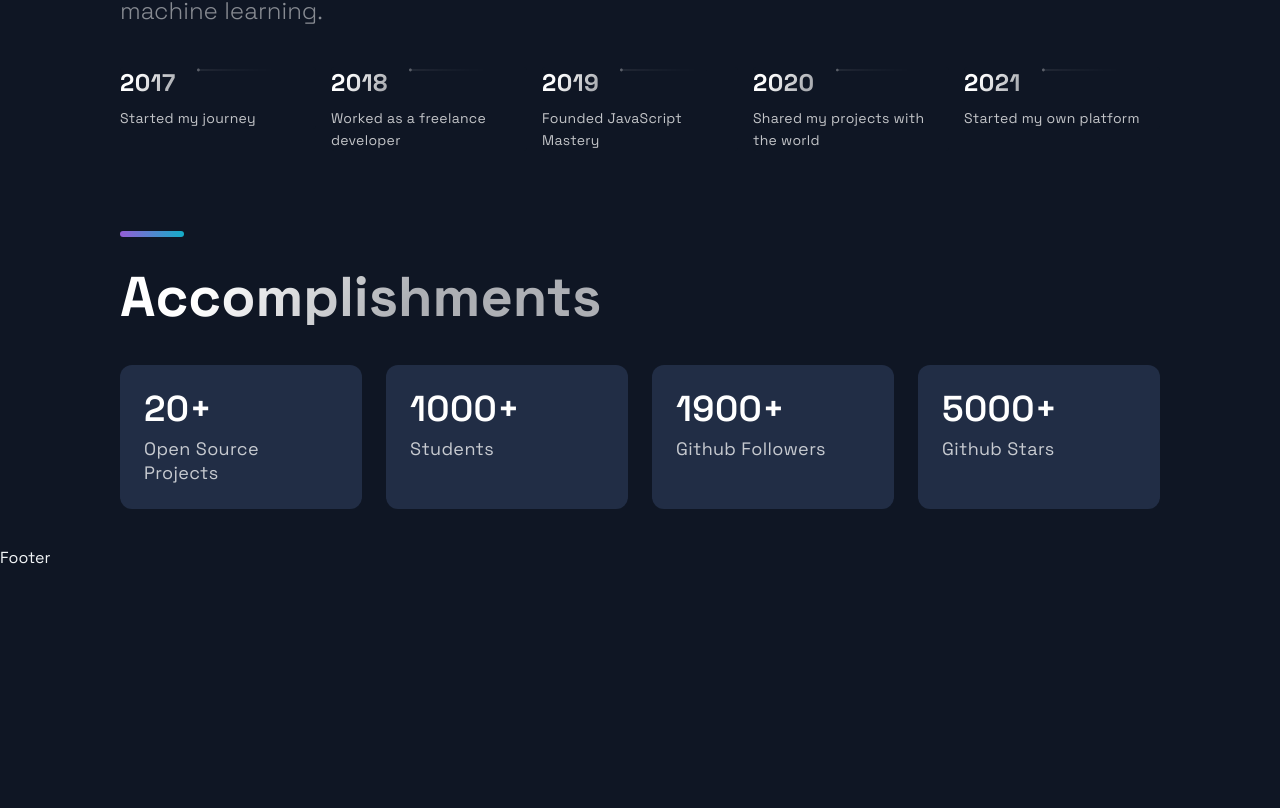
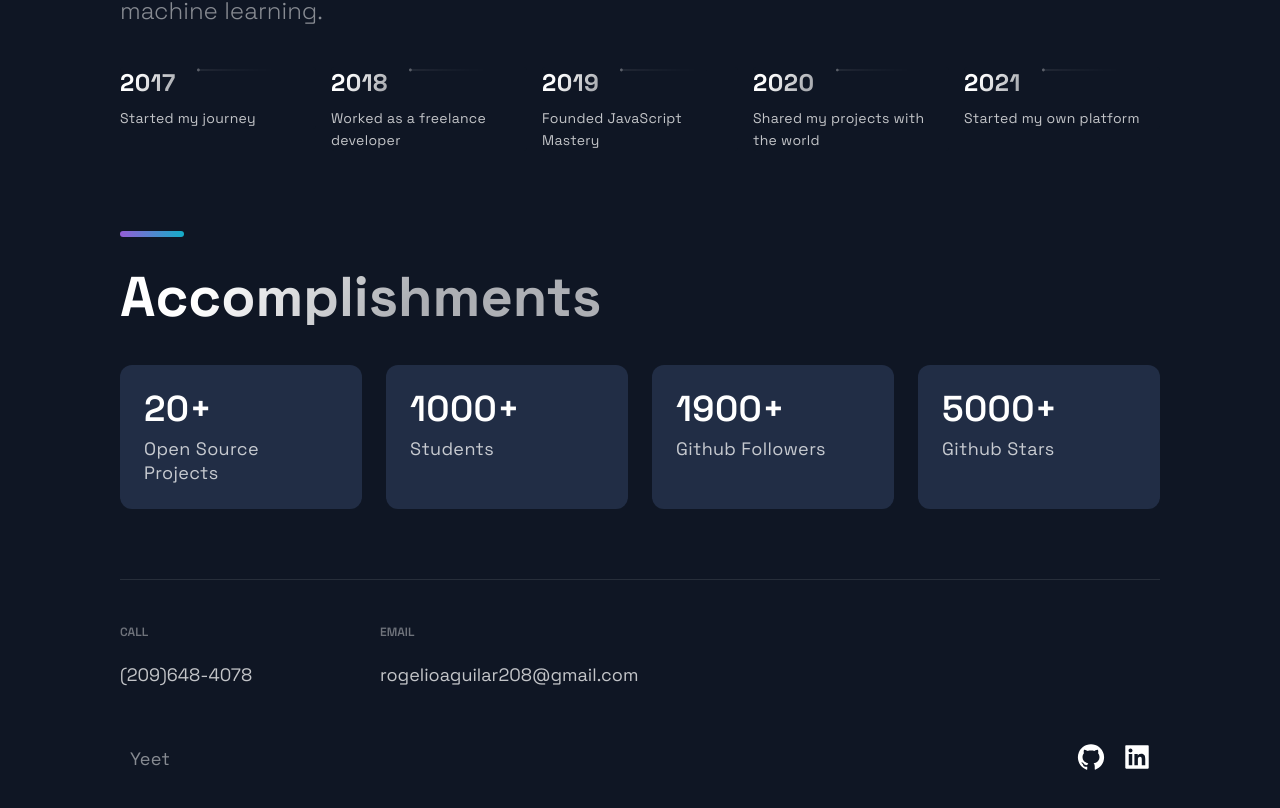
Before and after one commit to raguilar27/Porfolio-Website, a Next.js app in the folder portfolio/: page / in a window 1280 px wide. Shown: the part 2804-3612 px from the top of the page. Before the commit the page ends 3372 px from the top, so only its background shows below. Built offline with nearby package versions, Linux system fonts and the light colour scheme.

Commit message:
added footer info

```diff
--- a/portfolio/src/components/Footer/Footer.js
+++ b/portfolio/src/components/Footer/Footer.js
@@ -1,5 +1,5 @@
 import React from "react";
-import { AiFillGithub, AiFillInstagram, AiFillLinkedin } from "react-icons/ai";
+import { AiFillGithub, AiFillLinkedin } from "react-icons/ai";
 
 import { SocialIcons } from "../Header/HeaderStyles";
 import {
@@ -15,7 +15,38 @@ import {
 } from "./FooterStyles";
 
 const Footer = () => {
-  return <div>Footer</div>;
+  return (
+    <FooterWrapper id="contact-info">
+      <LinkList>
+        <LinkColumn>
+          <LinkTitle>Call</LinkTitle>
+          <LinkItem href="tel:209-648-4078">(209)648-4078</LinkItem>
+        </LinkColumn>
+        <LinkColumn>
+          <LinkTitle>Email</LinkTitle>
+          <LinkItem href="mailto:rogelioaguilar208@gmail.com">
+            rogelioaguilar208@gmail.com
+          </LinkItem>
+        </LinkColumn>
+      </LinkList>
+      <SocialIconsContainer>
+        <CompanyContainer>
+          <Slogan>Yeet</Slogan>
+        </CompanyContainer>
+        <SocialContainer>
+          <SocialIcons href="https://github.com/raguilar27" target="_blank">
+            <AiFillGithub size="3rem" />
+          </SocialIcons>
+          <SocialIcons
+            href="https://www.linkedin.com/in/rogelio-aguilar-52b88617b/"
+            target="_blank"
+          >
+            <AiFillLinkedin size="3rem" />
+          </SocialIcons>
+        </SocialContainer>
+      </SocialIconsContainer>
+    </FooterWrapper>
+  );
 };
 
 export default Footer;
```
